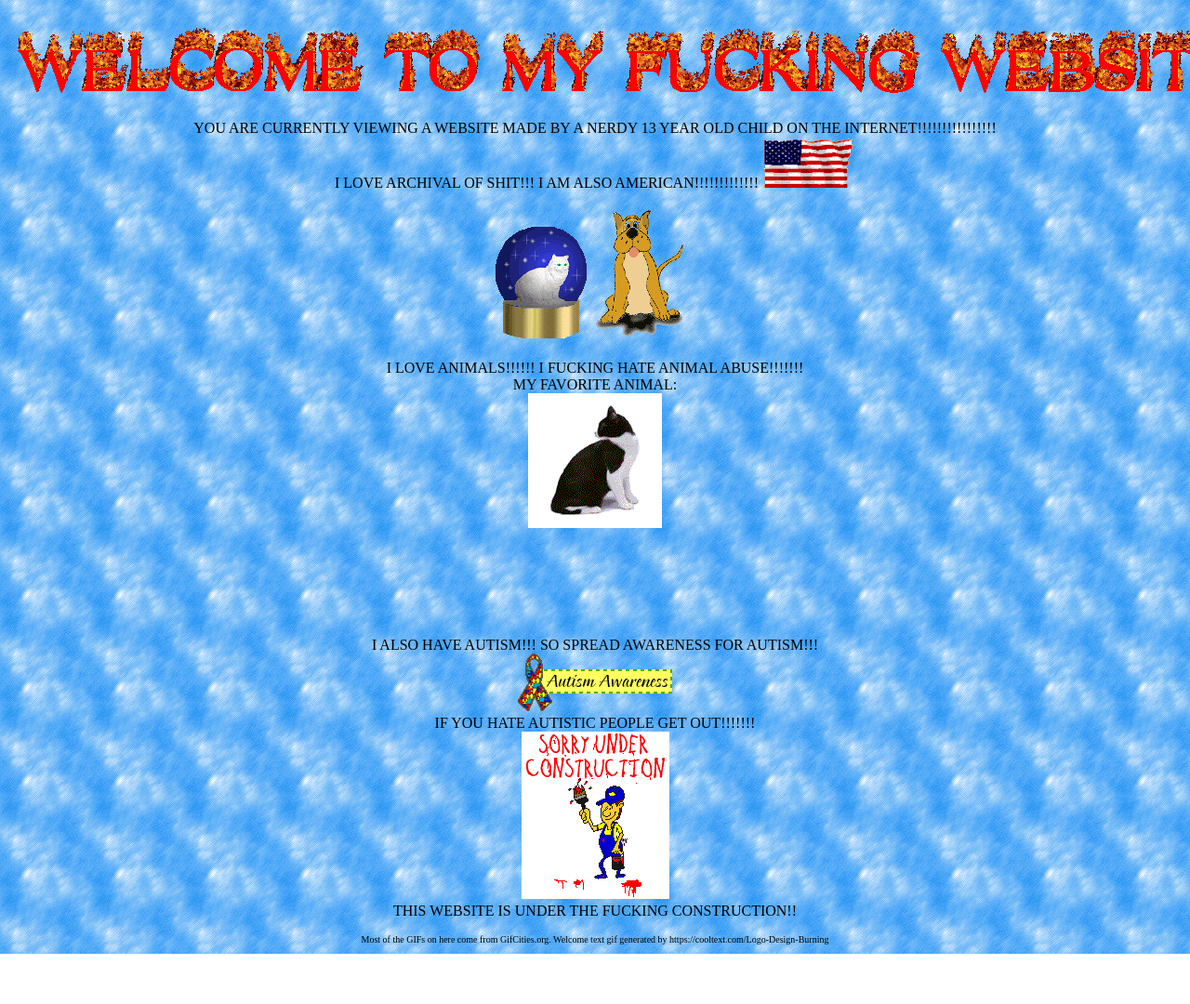
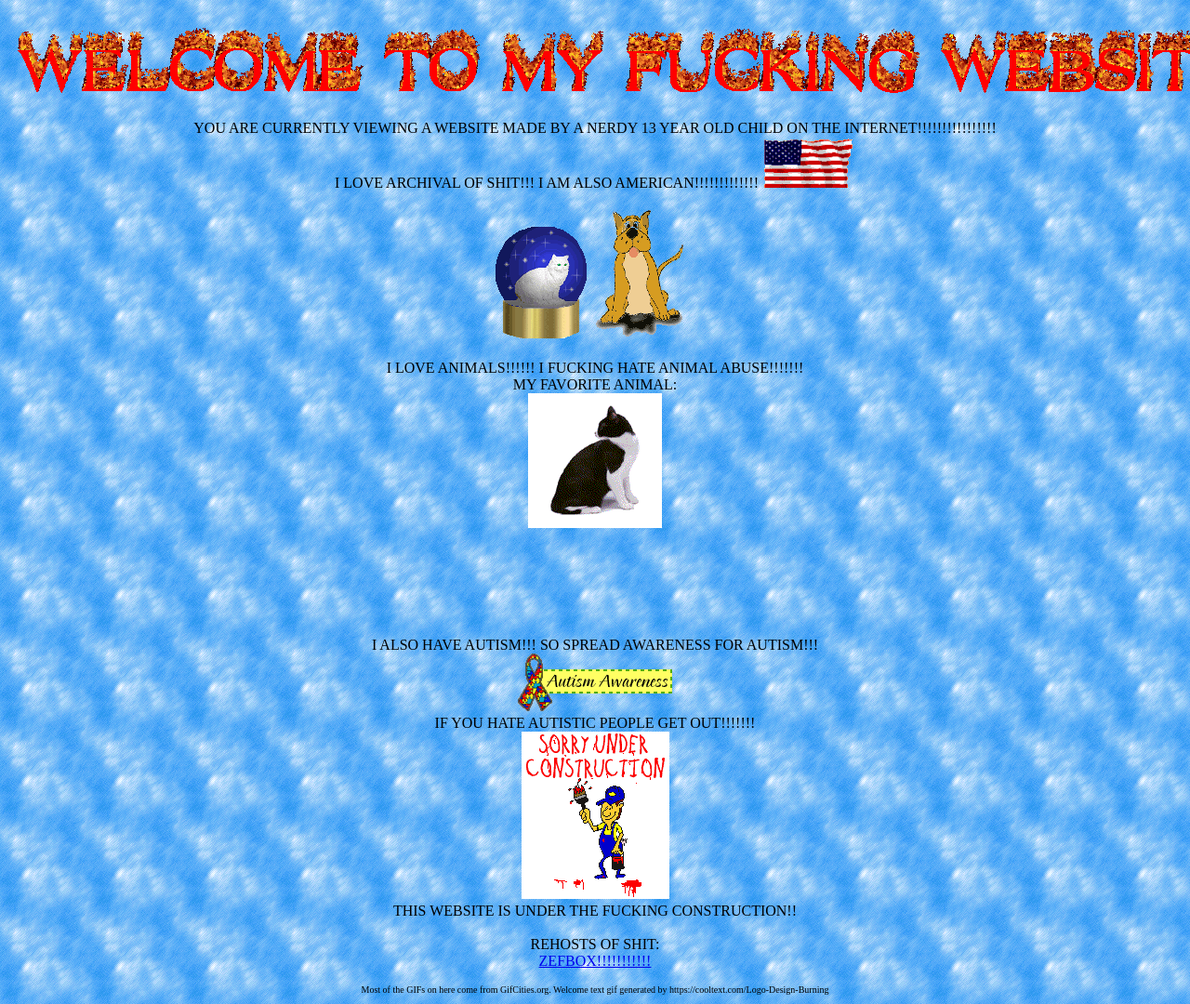
Before and after one commit to MarzMitziHD/marzmitzihd.github.io, a plain HTML site: page index.html in a window 1280 px wide. Shown: the top 1080 px of the page at 93% size. Before the commit the page ends 1026 px from the top, so only its background shows below. Drawn offline with Linux system fonts and the light colour scheme.

Commit message:
Update index.html

```diff
--- a/index.html
+++ b/index.html
@@ -23,7 +23,9 @@
         <img src='autismawareness.gif'></img><br />
         IF YOU HATE AUTISTIC PEOPLE GET OUT!!!!!!!<br />
         <img src='sorryconstruction.gif'></img><br />
-        THIS WEBSITE IS UNDER THE FUCKING CONSTRUCTION!!
+        THIS WEBSITE IS UNDER THE FUCKING CONSTRUCTION!!<br /><br />
+        REHOSTS OF SHIT:<br />
+        <a href='zefbox'>ZEFBOX!!!!!!!!!!!</a>
         </p>
         <p style='font-size: 10px;'>Most of the GIFs on here come from GifCities.org. Welcome text gif generated by https://cooltext.com/Logo-Design-Burning</p>
     </body>
```
